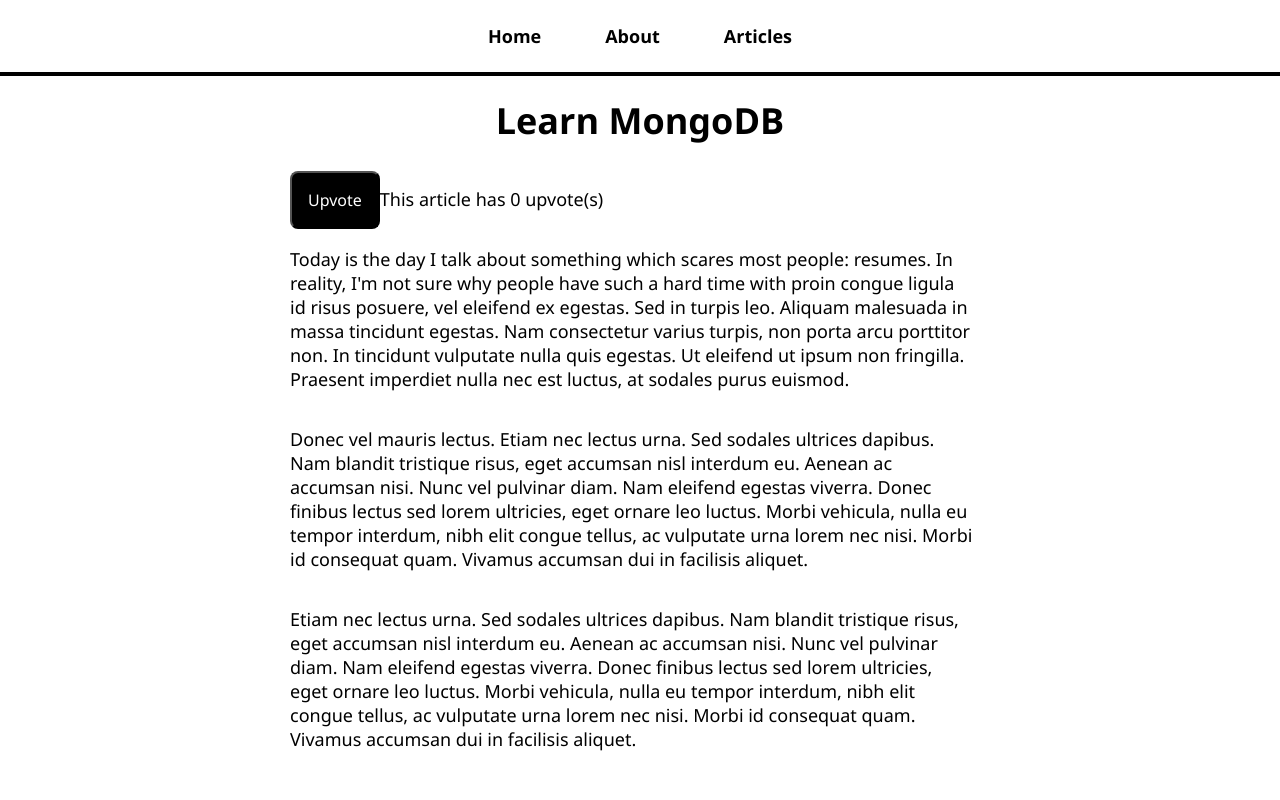
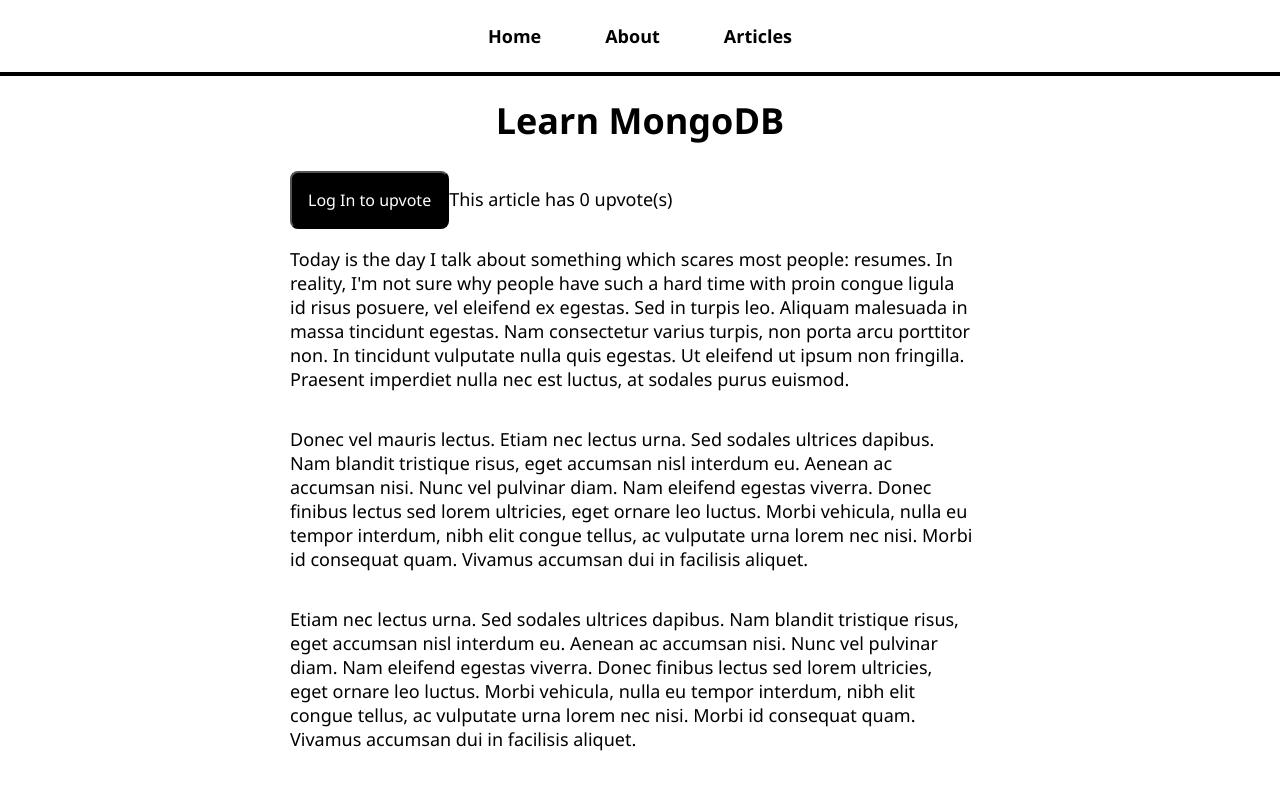
Before and after one commit to iPravinRathod/my-blog, a React (Create React App) app: page /articles/learn-mongodb in a window 1280 px wide. Shown: the top 800 px of the page. Built offline with nearby package versions, Linux system fonts and the light colour scheme; no server answers.

Commit message:
created custom auth hook (useUser)

```diff
--- a/src/hooks/UseUser.js
+++ b/src/hooks/UseUser.js
@@ -0,0 +1,17 @@
+import { getAuth, onAuthStateChanged } from "firebase/auth";
+import { useEffect, useState } from "react";
+const useUser = () => {
+    const [user, setUser] = useState(null);
+    const [isLoading, setIsLoading] = useState(null);
+
+    useEffect(() => {
+        const unsubscribe = onAuthStateChanged(getAuth(), (user) => {
+            setUser(user);
+            setIsLoading(false);
+        });
+        return unsubscribe;
+    }, []);
+    return { user, isLoading };
+};
+
+export default useUser;
--- a/src/pages/ArticlePage.js
+++ b/src/pages/ArticlePage.js
@@ -5,15 +5,16 @@
 import axios from "axios";
 import CommentsList from "../components/CommentsList";
 import AddCommentForm from "../components/AddCommentForm";
+import useUser from "../hooks/useUser";
 
 const ArticlePage = () => {
-    const articleId = useParams().article;
-
     const [articlesInfo, setArticlesInfo] = useState({
         upvotes: 0,
         comments: [],
     });
-
+    const articleId = useParams().article;
+    const { user, isLoading } = useUser();
+    console.log("user" + JSON.stringify(user));
     useEffect(() => {
         const loadArticleInfo = async () => {
             const response = await axios.get(`/api/articles/${articleId}`);
@@ -37,18 +38,31 @@
         <>
             <h1>{article.title}</h1>
             <div className="upvotes-section">
+                {user ? (
                     <button onClick={addUpvote}>Upvote</button>
+                ) : (
+                    <button>Log In to upvote</button>
+                )}
                 <p>This article has {articlesInfo.upvotes} upvote(s) </p>
             </div>
             {article.content.map((p, i) => (
                 <p key={i}>{p}</p>
             ))}
+            {user ? (
                 <AddCommentForm
                     articleName={articleId}
                     onArticleUpdated={(updatedArticle) =>
                         setArticlesInfo(updatedArticle)
                     }
                 />
+            ) : (
+                <AddCommentForm
+                    articleName={articleId}
+                    onArticleUpdated={(updatedArticle) =>
+                        setArticlesInfo(updatedArticle)
+                    }
+                />
+            )}
             <CommentsList comments={articlesInfo.comments} />
         </>
     );
```
Lines whose indentation alone changed are shown as unchanged.
